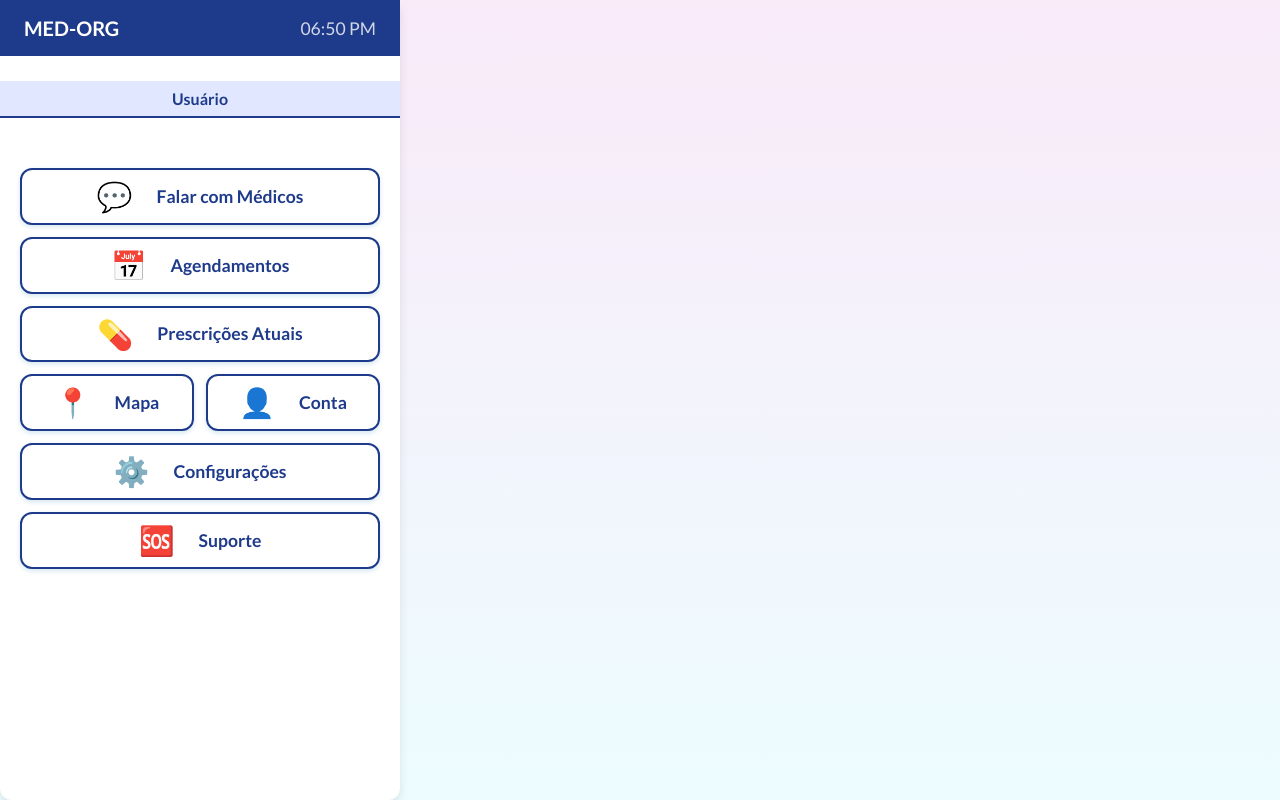
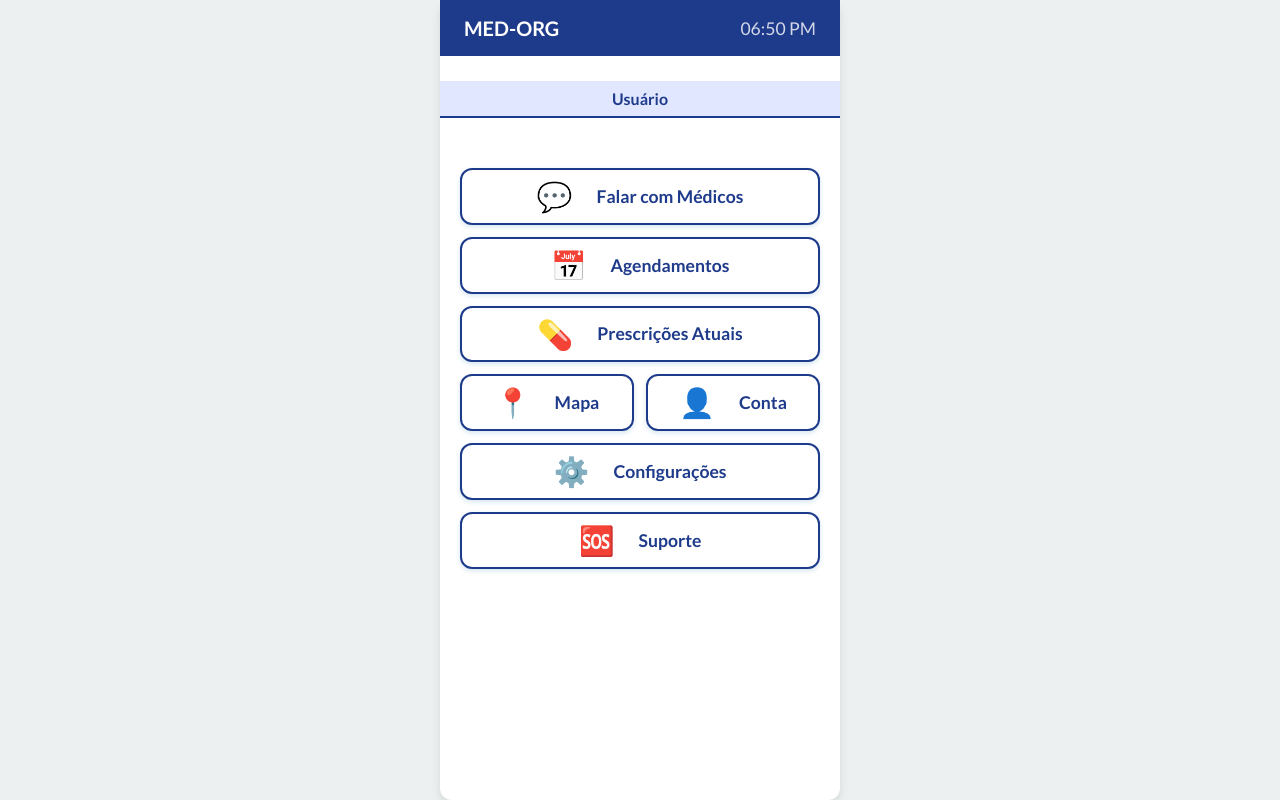
Before and after one commit to matheusarsenal/MED-ORG, a React (Vite) app in the folder FEnd/: page /home-paciente in a window 1280 px wide. Built offline with nearby package versions, Linux system fonts and the light colour scheme.

Commit message:
Atualizando a navegação das telas de Home

```diff
--- a/FEnd/src/Screens/HomeMedico/index.jsx
+++ b/FEnd/src/Screens/HomeMedico/index.jsx
@@ -28,6 +28,7 @@ const HomeMedico = () => {
   ];
 
   return (
+    <div className="home-wrapper">
       <div className="home-container">
         <header className="home-header">
           <span>MED-ORG</span>
@@ -51,6 +52,7 @@ const HomeMedico = () => {
           ))}
         </div>
       </div>
+    </div>
   );
 };
 
--- a/FEnd/src/Screens/HomeMedico/style.css
+++ b/FEnd/src/Screens/HomeMedico/style.css
@@ -7,6 +7,14 @@
   background-color: #f5f7fa;
   border-radius: 12px;
   box-shadow: 0 4px 10px rgba(0, 0, 0, 0.1);
+}
+
+.home-wrapper {
+  display: flex;
+  justify-content: center;
+  align-items: center;
+  min-height: 100vh;
+  background-color: #ecf0f1; /* opcional */
 }
 
 /* Cabeçalho */
--- a/FEnd/src/Screens/HomePaciente/index.jsx
+++ b/FEnd/src/Screens/HomePaciente/index.jsx
@@ -26,6 +26,7 @@ const HomePaciente = () => {
   ];
 
   return (
+    <div className="home-wrapper">
       <div className="home-container">
         <header className="home-header">
           <span>MED-ORG</span>
@@ -51,13 +52,13 @@ const HomePaciente = () => {
             </button>
           ))}
 
-        {/* Botão de Suporte */}
           <button onClick={() => navigate("/suporte")} className="menu-item suporte-button">
             <span className="menu-icon">🆘</span>
             <span>Suporte</span>
           </button>
         </div>
       </div>
+    </div>
   );
 };
 
--- a/FEnd/src/Screens/HomePaciente/style.css
+++ b/FEnd/src/Screens/HomePaciente/style.css
@@ -8,6 +8,14 @@
   font-family: 'Segoe UI', Tahoma, Geneva, Verdana, sans-serif;
   padding: 0;
   margin: 0;
+}
+
+.home-wrapper {
+  display: flex;
+  justify-content: center;
+  align-items: center;
+  min-height: 100vh;
+  background-color: #ecf0f1; /* Opcional */
 }
 
 .home-header {
--- a/FEnd/src/Screens/HomeSecretario/index.jsx
+++ b/FEnd/src/Screens/HomeSecretario/index.jsx
@@ -28,10 +28,11 @@ const HomeSecretario = () => {
     { label: "Mapa", icon: "📍", path: "/mapa" },
     { label: "Configuração", icon: "⚙️", path: "/configuracao" },
     { label: "Conta", icon: "👤", path: "/conta" },
-    { label: "Suporte", icon: "🆘", path: "/suporte" },  // novo botão adicionado aqui
+    { label: "Suporte", icon: "🆘", path: "/suporte" },
   ];
 
   return (
+    <div className="home-wrapper">
       <div className="home-container">
         <header className="home-header">
           <span>MED-ORG</span>
@@ -56,6 +57,7 @@ const HomeSecretario = () => {
           ))}
         </div>
       </div>
+    </div>
   );
 };
 
--- a/FEnd/src/Screens/HomeSecretario/style.css
+++ b/FEnd/src/Screens/HomeSecretario/style.css
@@ -12,6 +12,14 @@
   font-family: 'Segoe UI', Tahoma, Geneva, Verdana, sans-serif;
   padding: 0;
   margin: 0;
+}
+
+.home-wrapper {
+  display: flex;
+  justify-content: center;
+  align-items: center;
+  min-height: 100vh;
+  background-color: #ecf0f1; /* opcional */
 }
 
 .home-header {
--- a/FEnd/src/Screens/PagCadMedico/index.jsx
+++ b/FEnd/src/Screens/PagCadMedico/index.jsx
@@ -39,6 +39,7 @@ export default function CadastroMedico() {
 
     console.log('Cadastro médico enviado:', formData);
     alert('Cadastro realizado com sucesso!');
+    navigate('/home-medico');
   };
 
   return (
--- a/FEnd/src/Screens/PagCadPaciente/index.jsx
+++ b/FEnd/src/Screens/PagCadPaciente/index.jsx
@@ -26,6 +26,7 @@ export default function CadastroPaciente() {
     e.preventDefault();
     console.log('Cadastro de paciente enviado:', formData);
     alert('Cadastro realizado com sucesso!');
+    navigate('/home-paciente');
   };
 
   return (
--- a/FEnd/src/Screens/PagCadSecretario/index.jsx
+++ b/FEnd/src/Screens/PagCadSecretario/index.jsx
@@ -31,6 +31,7 @@ export default function CadastroSecretario() {
 
     console.log('Cadastro de secretário enviado:', formData);
     alert('Cadastro realizado com sucesso!');
+    navigate('/home-secretario');
   };
 
   return (
--- a/FEnd/src/Screens/PagSuporte/style.css
+++ b/FEnd/src/Screens/PagSuporte/style.css
@@ -28,7 +28,7 @@
         }
 
         & h1#num{
-            color: #1976D2;
+            color: #000000 !important;
             font-size: x-small;
         }
     }
```
Lines whose indentation alone changed are shown as unchanged.
